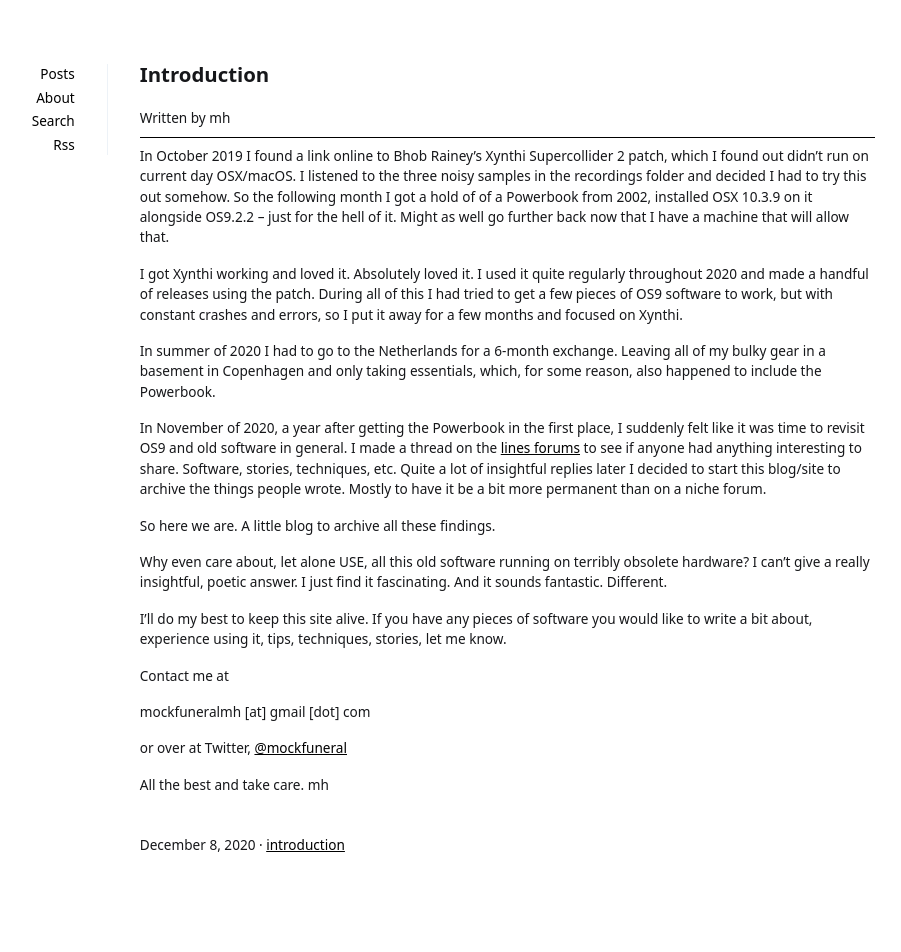
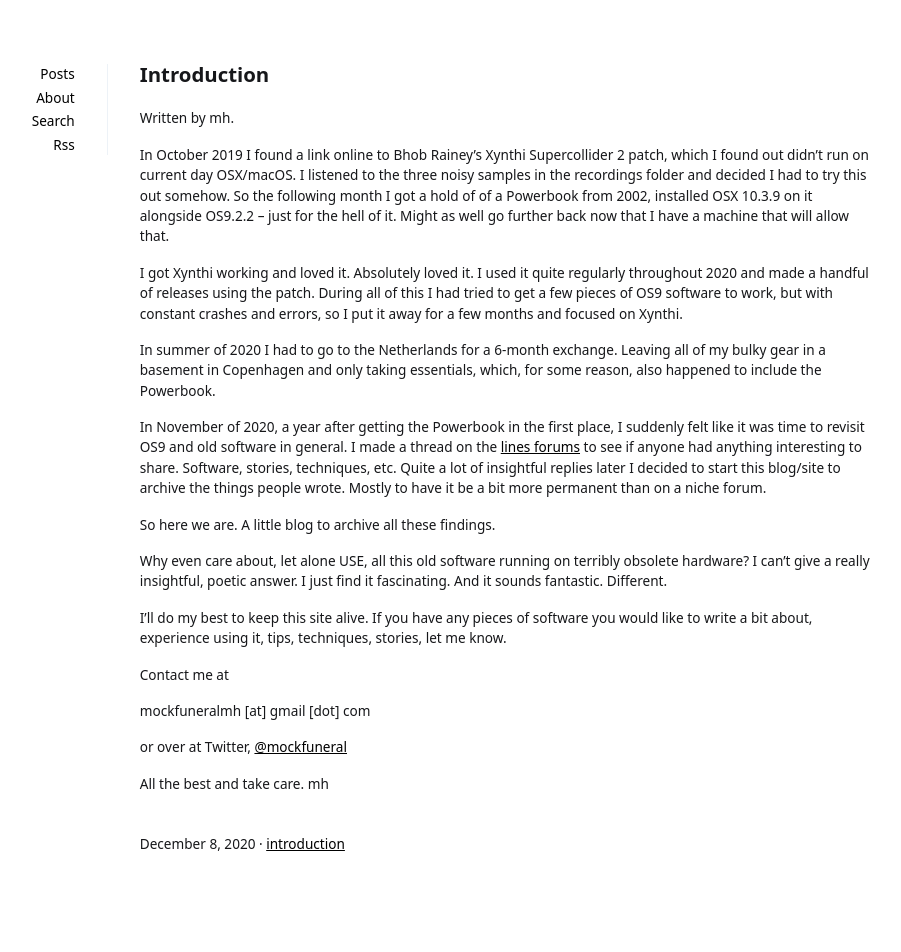
Before and after one commit to mockfuneral/mockfuneral.github.io, a Jekyll site: the page built from _posts/2020-12-08-introduction.md, in a window 1280 px wide. Shown: the whole page, without its empty margins (213-1114 px from the left). Built offline with Jekyll 4.4.1, drawn with Linux system fonts in a browser that asks for light colours.

Commit message:
more more line

```diff
--- a/_posts/2020-12-08-introduction.md
+++ b/_posts/2020-12-08-introduction.md
@@ -6,9 +6,9 @@ summary: Summary
 tags: [introduction]
 ---
 
-Written by mh
+Written by mh.
 
-***
+
 
 In October 2019 I found a link online to Bhob Rainey's Xynthi Supercollider 2 patch, which I found out didn't run on current day OSX/macOS. I listened to the three noisy samples in the recordings folder and decided I had to try this out somehow. So the following month I got a hold of of a Powerbook from 2002, installed OSX 10.3.9 on it alongside OS9.2.2 – just for the hell of it. Might as well go further back now that I have a machine that will allow that.
 
```
Also changed, not shown: _posts/2020-12-09-soundmakersoundmagicfx.md (+2 -2 lines).
